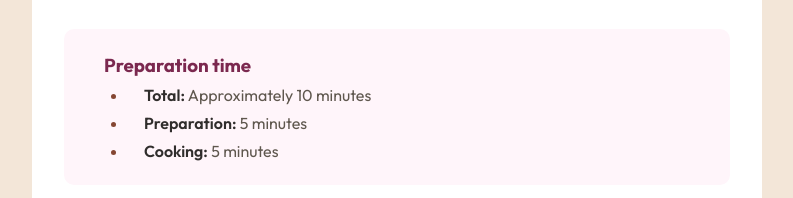
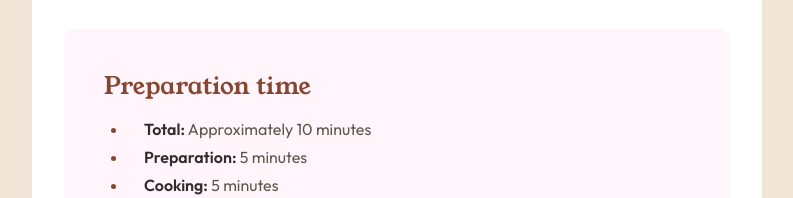
Before and after one commit to byt3Buster/recipe-page, a plain HTML site: page index.html in a window 1280 px wide. Shown: the part 541-739 px from the top of the page, without its empty margins (243-1036 px from the left). Drawn offline with Linux system fonts and the light colour scheme.

Commit message:
Update index.html

```diff
--- a/index.html
+++ b/index.html
@@ -18,7 +18,7 @@
         </p>
     </section>
       <section class="preparation-time">
-        <h3>Preparation time</h3>
+        <h2 class="time-title">Preparation time</h2>
         <ul>
           <li><span>Total:</span> Approximately 10 minutes</li>
           <li><span>Preparation:</span> 5 minutes</li>
@@ -89,6 +89,5 @@
       Challenge by <a href="https://www.frontendmentor.io?ref=challenge" target="_blank">Frontend Mentor</a>.
       Coded by <a href="https://www.frontendmentor.io/profile/byt3Buster">byt3Buster</a>.
     </footer>
-
 </body>
 </html>
```
